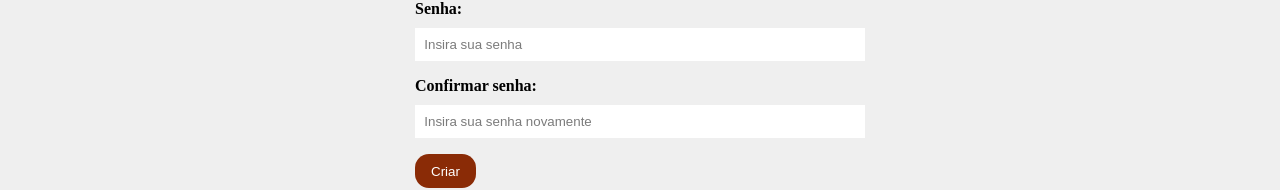
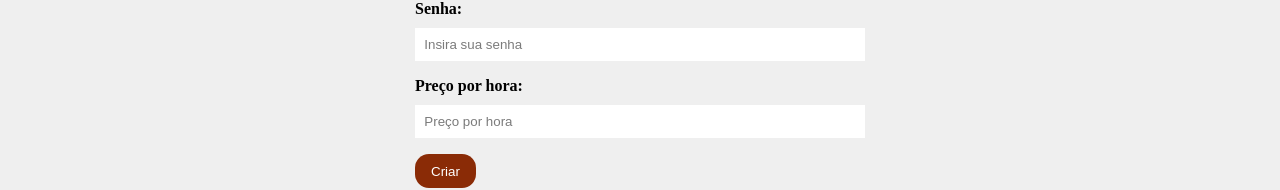
Before and after one commit to mdsreq-fga-unb/2022.2-Receitalista, a React (Create React App) app in the folder Frontend/: page /criarconta in a window 1280 px wide. Shown: the part 367-557 px from the top of the page. Built offline with nearby package versions, Linux system fonts and the light colour scheme.

Commit message:
Conectando a criacao de usuario com o back
Co-authored-by: lucasgcaldas <lggomes007@gmail.com>

```diff
--- a/Frontend/package.json
+++ b/Frontend/package.json
@@ -6,6 +6,7 @@
     "@testing-library/jest-dom": "^5.16.5",
     "@testing-library/react": "^13.4.0",
     "@testing-library/user-event": "^13.5.0",
+    "axios": "^1.2.2",
     "react": "^18.2.0",
     "react-dom": "^18.2.0",
     "react-icons": "^4.7.1",
--- a/Frontend/src/components/Form/AccountForm.js
+++ b/Frontend/src/components/Form/AccountForm.js
@@ -1,17 +1,9 @@
-import { useState } from 'react'
 import Input from "../Input/Input"
 import SubmitButton from "../Button/SubmitButton"
 
 import classes from './Form.module.css'
 
-function AccountForm({ handleSubmit, accountData }) {
-
-	const [account, setAccount] = useState(accountData || {})
-
-	const submit = (e) => {
-		e.preventDefault()
-		handleSubmit(account)
-	}
+function AccountForm({ handleSubmit, account, setAccount }) {
 
 	function handleChange(e) {
 		setAccount({ ...account, [e.target.name]: e.target.value })
@@ -19,7 +11,7 @@ function AccountForm({ handleSubmit, accountData }) {
 
 	return (
 
-		<form onSubmit={submit} className={classes.form}>
+		<form onSubmit={handleSubmit} className={classes.form}>
 
 			<Input
 				type="text"
@@ -49,15 +41,15 @@ function AccountForm({ handleSubmit, accountData }) {
 			/>
 
 			<Input
-				type="password"
-				text="Confirmar senha"
-				name="confirmPassword"
-				placeholder="Insira sua senha novamente"
+				type="number"
+				text="Preço por hora"
+				name="pricePerHour"
+				placeholder="Preço por hora"
 				handleOnChange={handleChange}
-				value={account.confirmPassword ? account.confirmPassword : ''}
+				value={account.pricePerHour ? account.pricePerHour : ''}
 			/>
 
-			<SubmitButton text="Criar" />
+			<SubmitButton text="Criar" type="button" />
 		</form>
 	)
 }
--- a/Frontend/src/pages/Account/NewAccount.js
+++ b/Frontend/src/pages/Account/NewAccount.js
@@ -1,14 +1,36 @@
+import { useState } from 'react'
+import axios from 'axios';
 
 import AccountForm from '../../components/Form/AccountForm'
 
 import classes from "../Page.module.css"
 
 function NewAccount() {
+	const [account, setAccount] = useState({})
+
+	const onSubmit = (e) => {
+		e.preventDefault();
+
+		axios.post('http://localhost:3000/user/signup', {
+			name: account.name,
+			email: account.email,
+			password: account.password,
+			price_per_hour: account.pricePerHour
+		  })
+		  .then(function (response) {
+			console.log(response);
+		  })
+		  .catch(function (error) {
+			console.log(error);
+		  });
+	}
+
+
 	return (
 		<div className={classes.page}>
 			<h1>Criar conta</h1>
 			<p>Crie a sua conta</p>
-			<AccountForm />
+			<AccountForm handleSubmit={onSubmit} account={account} setAccount={setAccount} />
 		</div>
 	)
 }
```
Also changed, not shown: 1 other file (tests, documents, lock files or other folders).
